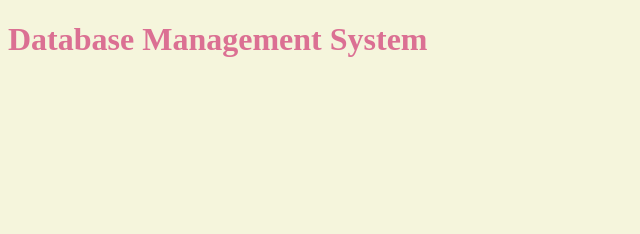
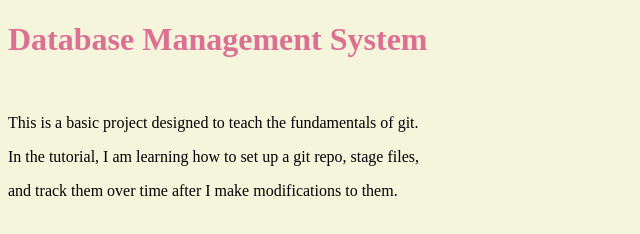
Before and after one commit to JoshNyeCS/dbProject, a plain HTML site: page index.html in a window 1280 px wide. Shown: the whole page, without its empty margins (0-640 px from the left). Drawn offline with Linux system fonts and the light colour scheme.

Commit message:
Updated project description

```diff
--- a/index.html
+++ b/index.html
@@ -8,5 +8,9 @@
 </head>
 <body>
     <h1>Database Management System</h1>
+    <br>
+    <p>This is a basic project designed to teach the fundamentals of git.</p>
+    <p>In the tutorial, I am learning how to set up a git repo, stage files,</p>
+    <p>and track them over time after I make modifications to them.</p>
 </body>
 </html>
```
